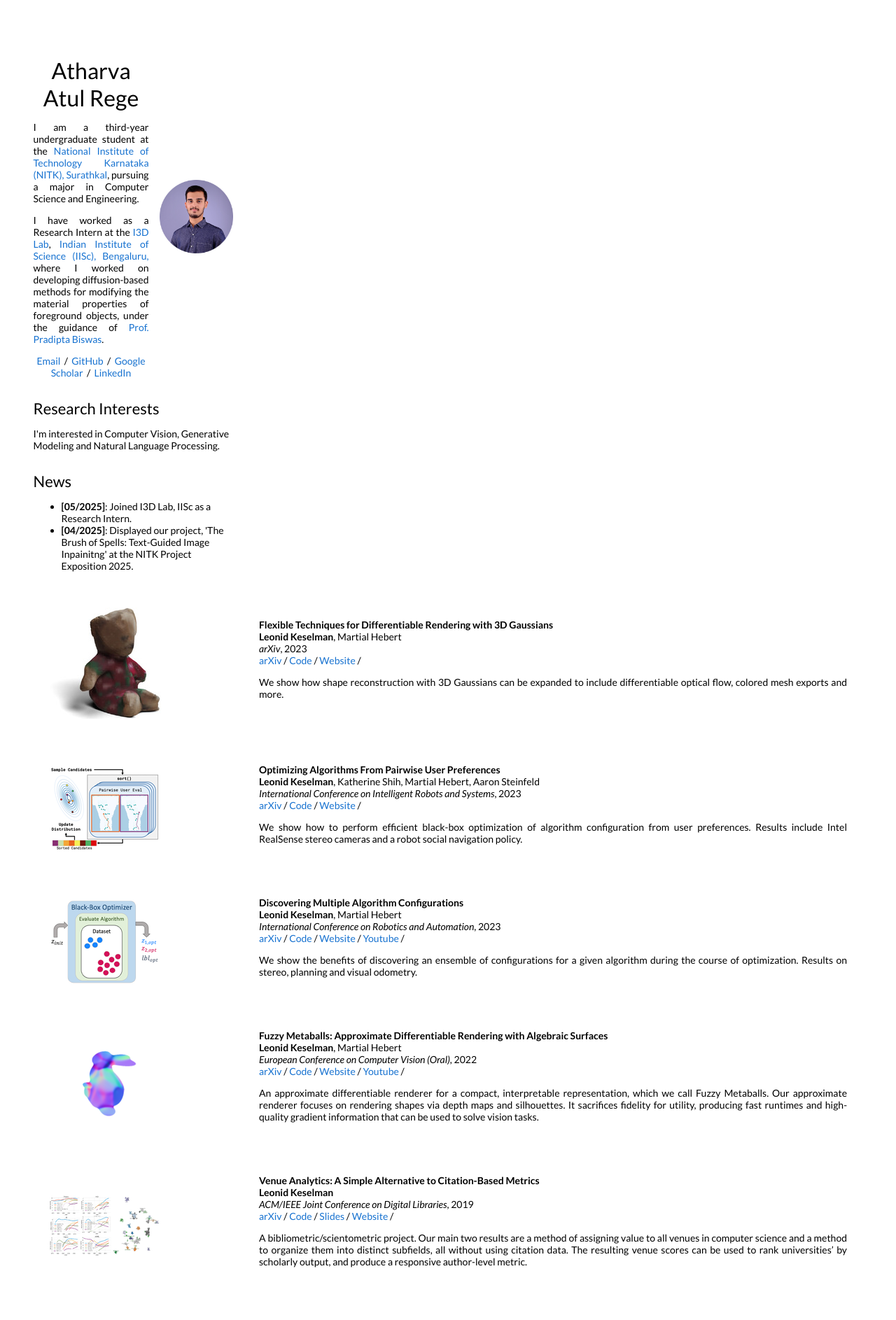
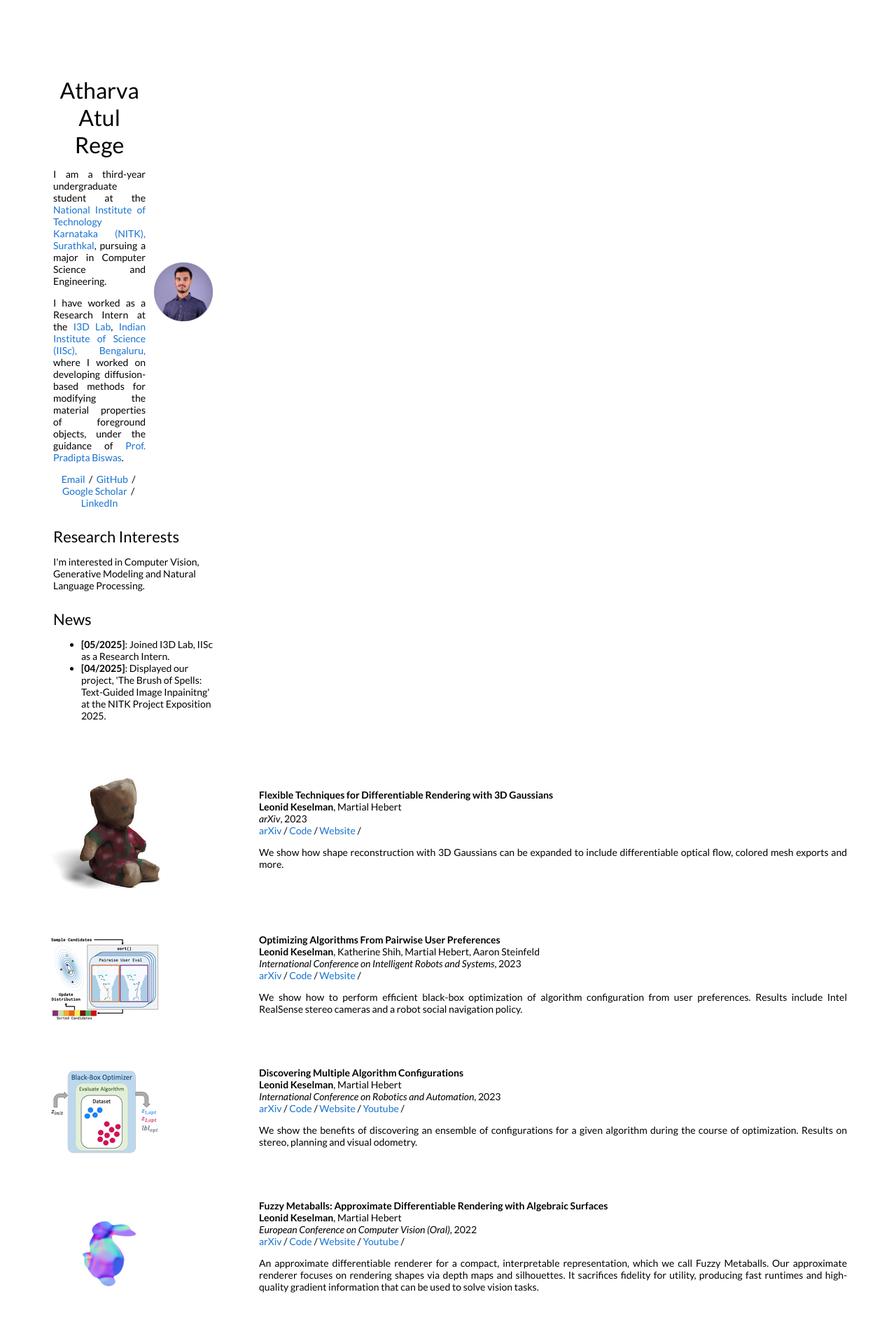
Before and after one commit to Atharva-Rege/atharva-rege.github.io, a Jekyll site: the page built from _posts/2023-08-28-3dgaussians.markdown, in a window 1280 px wide. Shown: the top 1886 px of the page at 70% size. Built offline with Jekyll 4.4.1, drawn with Linux system fonts in a browser that asks for light colours.

Commit message:
Update default.html

```diff
--- a/_layouts/default.html
+++ b/_layouts/default.html
@@ -23,10 +23,10 @@
 
 <body>
   <table class="outer" style="width:100%;border:0px;border-spacing:0px;border-collapse:separate;">
-    <tr style="padding:0px">
-      <td style="padding:0px">
+    <tr>
+      <td style="padding:2.5%;width:25%;vertical-align:middle;min-width:120px">
         <table style="width:100%;border:0px;border-spacing:0px;border-collapse:separate;margin-right:auto;margin-left:auto;">
-          <tr style="padding:0px">
+          <tr>
             <td class="intro-left" style="padding:2.5%;width:60%;vertical-align:middle">
               <h1>Atharva Atul Rege</h1>
               <p style="text-align: justify;">I am a third-year undergraduate student at the <a href="https://www.nitk.ac.in/">National Institute of Technology Karnataka (NITK), Surathkal</a>, pursuing a major in Computer Science and Engineering.</p>
@@ -45,8 +45,8 @@
         </table>
 
         <table style="width:100%;border:0px;border-spacing:0px;border-collapse:separate;margin-right:auto;margin-left:auto;">
-          <tr style="padding:0px">
-            <td  style="padding:2.5%;width:100%;text-align:left;vertical-align:middle">
+          <tr>
+            <td  style="padding:2.5%;width:25%;vertical-align:middle;min-width:120px">
               <h2>Research Interests</h2>
               <p>
                 I'm interested in Computer Vision, Generative Modeling and Natural Language Processing.
@@ -56,8 +56,8 @@
         </table>
 
         <table style="width:100%;border:0px;border-spacing:0px;border-collapse:separate;margin-right:auto;margin-left:auto;">
-          <tr style="padding:0px">
-            <td style="padding:2.5%;width:100%;text-align:left;vertical-align:middle">
+          <tr>
+            <td style="padding:2.5%;width:25%;vertical-align:middle;min-width:120px">
               <h2>News</h2>
               <ul>
                 <li><strong>[05/2025]</strong>: Joined I3D Lab, IISc as a Research Intern.</li>
```
